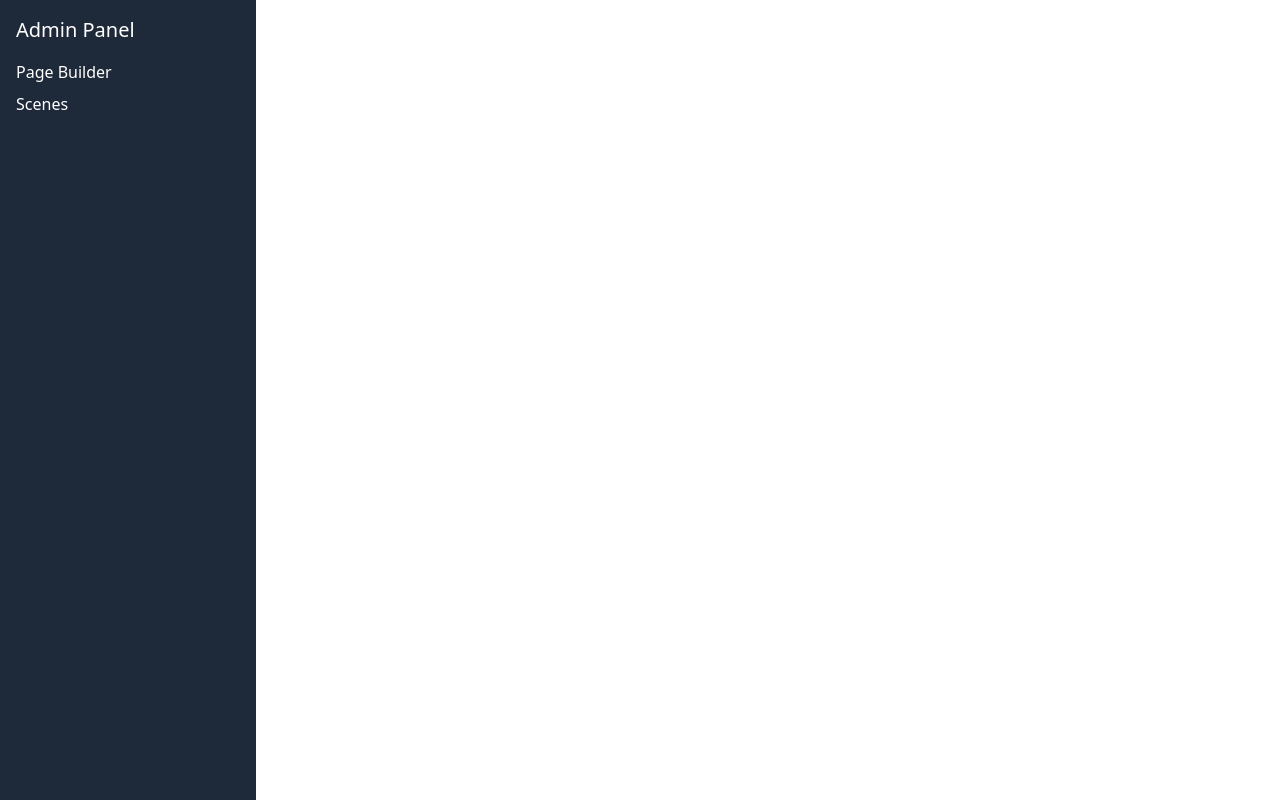
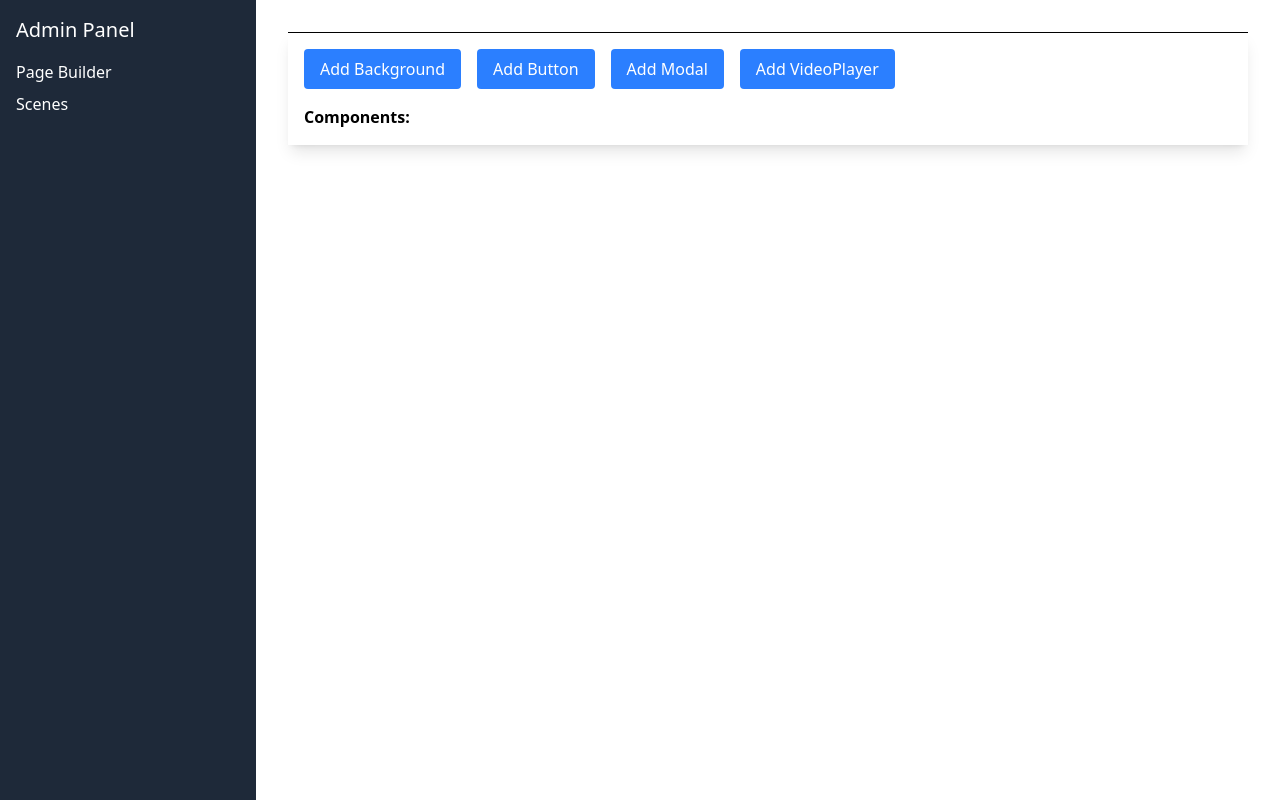
Before and after one commit to Kiri23/carolinaMuseo, a React (Vite) app: page /admin/page-builder in a window 1280 px wide. Shown: the top 800 px of the page. Built offline with nearby package versions, Linux system fonts and the light colour scheme.

Commit message:
add layout variant to page builder (preview top / bottom)

```diff
--- a/src/App.jsx
+++ b/src/App.jsx
@@ -13,13 +13,10 @@ function App() {
 
         {/* Default layout */}
         <Route path="/admin" element={<AdminLayout variant="default" />}>
-          <Route path="page-builder" element={<PageBuilder />} />
-          <Route path="scenes" element={<Scenes />} />
-        </Route>
-
-        {/* Reversed layout */}
-        <Route path="/admin-reversed" element={<AdminLayout variant="reversed" />}>
-          <Route path="page-builder" element={<PageBuilder />} />
+          <Route
+            path="page-builder"
+            element={<PageBuilder variant="previewBottom" />}
+          />
           <Route path="scenes" element={<Scenes />} />
         </Route>
       </Routes>
--- a/src/components/layouts/admin/index.jsx
+++ b/src/components/layouts/admin/index.jsx
@@ -3,6 +3,7 @@ import { getSlotContent } from "../../../utils/templateUtils";
 import { Sidebar as DefaultSidebar } from "../../organism";
 
 export function AdminLayout({ children, variant = 'default' }) {
+  // The components need to have a static property called slotName to place the component dinamically
   const customSidebar = getSlotContent(children, DefaultSidebar) || <DefaultSidebar />;
 
   const layouts = {
--- a/src/components/pages/pageBuilder/index.jsx
+++ b/src/components/pages/pageBuilder/index.jsx
@@ -4,7 +4,7 @@ import { usePageBuilder } from "../../../context/PageBuilderContext";
 import { DragOverlay } from "../../organism/dragAndDrop/DragOverlay";
 import { COMPONENT_MAP } from "../../organism/pageBuilder/constants";
 
-function PageBuilderContent() {
+function PageBuilderContent({ variant = "previewTop" }) {
   const { components, updateComponent } = usePageBuilder();
 
   const handleDragEnd = (event) => {
@@ -39,18 +39,35 @@ function PageBuilderContent() {
       onDragEnd={handleDragEnd}
       renderDragOverlay={renderDragOverlay}
     >
-      <div>
-        <PreviewArea />
+      <div className="flex flex-col h-screen">
+        {variant === "previewTop" ? (
+          <>
+            <div className="flex-1 overflow-auto">
+              <PreviewArea />
+            </div>
+            <div className="h-64 border-t">
+              <PageBuilder />
+            </div>
+          </>
+        ) : (
+          <>
+            <div className="h-64">
+              <PageBuilder />
+            </div>
+            <div className="flex-1">
+              <PreviewArea />
+            </div>
+          </>
+        )}
       </div>
-      <PageBuilder />
     </DndKitProvider>
   );
 }
 
-export default () => {
+export default ({ variant }) => {
   return (
     <PageBuilderProvider>
-      <PageBuilderContent />
+      <PageBuilderContent variant={variant} />
     </PageBuilderProvider>
   );
 };
```
